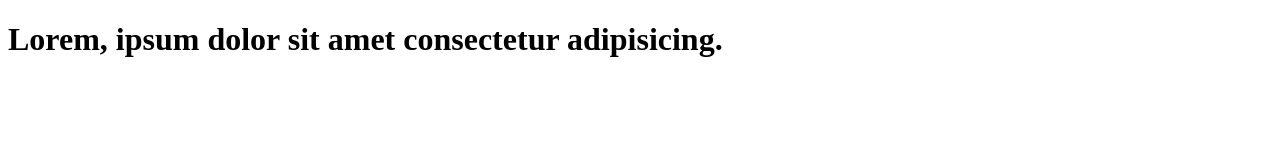
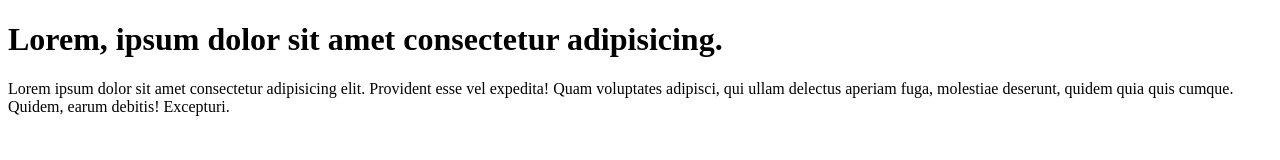
Before and after one commit to AkhilaMep/learn-git, a plain HTML site: page index.html in a window 1280 px wide. Drawn offline with Linux system fonts and the light colour scheme.

Commit message:
add paragraph to code

```diff
--- a/index.html
+++ b/index.html
@@ -7,5 +7,11 @@
 </head>
 <body>
     <h1>Lorem, ipsum dolor sit amet consectetur adipisicing.</h1>
+    <p>
+        Lorem ipsum dolor sit amet consectetur adipisicing elit.
+         Provident esse vel expedita! Quam voluptates adipisci,
+         qui ullam delectus aperiam fuga, molestiae deserunt,
+         quidem quia quis cumque. Quidem, earum debitis! Excepturi.
+    </p>
 </body>
 </html>
```
